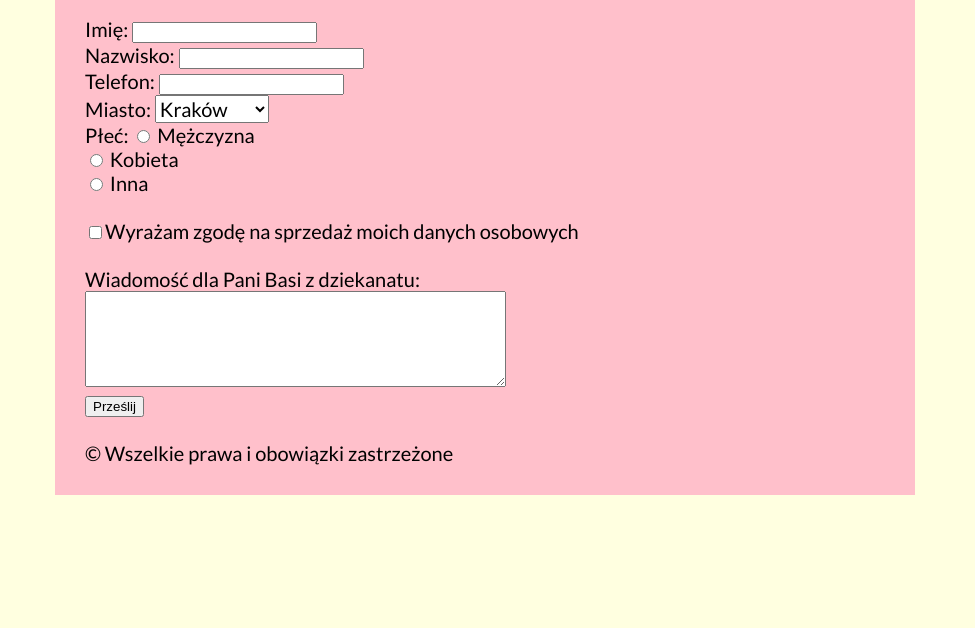
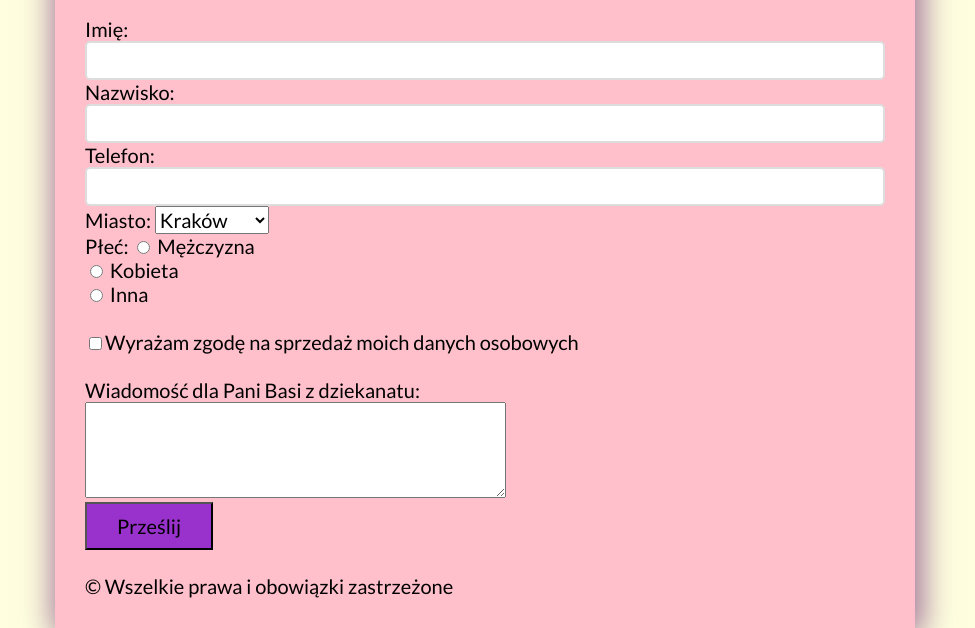
Before and after one commit to bestarti99/zadanie-2-formularz-html, a plain HTML site: page index.html in a window 1280 px wide. Shown: the part 209-837 px from the top of the page, without its empty margins (155-1130 px from the left). Before the commit the page ends 800 px from the top, so only its background shows below. Drawn offline with Linux system fonts and the light colour scheme.

Commit message:
css dalej

```diff
--- a/css/style.css
+++ b/css/style.css
@@ -1,10 +1,14 @@
+/* ustalenie czcionkki i tła dla całego formularza */
+
 body {
     margin: 0;
     font-family: 'Lato', sans-serif;
     font-size: 20px;
     background-color: lightyellow;
+}
 
-}
+
+/* ustawienie parametrów pola formularza  */
 
 #container {
     background-color: pink;
@@ -13,6 +17,8 @@ body {
     margin-left: auto;
     margin-right: auto;
     margin-top: 50px;
+    /* efekt głębi poprzez dodanie cienia   */
+    box-shadow: 3px 3px 30px 5px rgba(120, 54, 120, 0.7);
 }
 
 h1 {
@@ -21,10 +27,31 @@ h1 {
     font-size: 40px;
     text-transform: uppercase;
     text-align: center;
+}
 
+input[type=text],
+input[type=tel]
+{
+    width: 800px;
+    color: #666;
+    border: 2px solid #ddd;
+    border-radius: 5px;
+    padding: 10px;
+    box-sizing: border-box;
 }
+
 
 #city {
     font-family: 'Lato', sans-serif;
     font-size: 20px;
 }
+
+
+#submit {
+    font-family: 'Lato', sans-serif;
+    font-size: 20px;
+    padding: 10px 30px;
+    color: black;
+    background-color: darkorchid;
+    text-decoration-style: dashed;
+}
--- a/index.html
+++ b/index.html
@@ -21,11 +21,11 @@
 
             <!--  pole tekstowe Imię -->
             <label for="name">Imię: </label>
-            <input type="text" name="name" id="name" /><br>
+            <input type="text" name="name" id="name" />
 
             <!--  pole tekstowe Nazwisko -->
             <label for="surname">Nazwisko: </label>
-            <input type="text" name="surname" id="surname" /><br>
+            <input type="text" name="surname" id="surname" />
 
             <!--  pole numeryczne Telefon -->
             <label for="tel">Telefon: </label>
@@ -52,7 +52,7 @@
             <label for="message"></label>Wiadomość dla Pani Basi z dziekanatu:<br>
             <textarea name="wiadomosc" id="message" cols="50" rows="6"></textarea><br>
 
-            <input type="submit" value="Prześlij">
+            <input type="submit" id="submit" value="Prześlij">
         </form>
         <!--  koniec formularza  -->
         </section>
```
Also changed, not shown: img/pink_rice.jpg (deleted), img/pink_rice.png (deleted), pink_rice.png (deleted).
